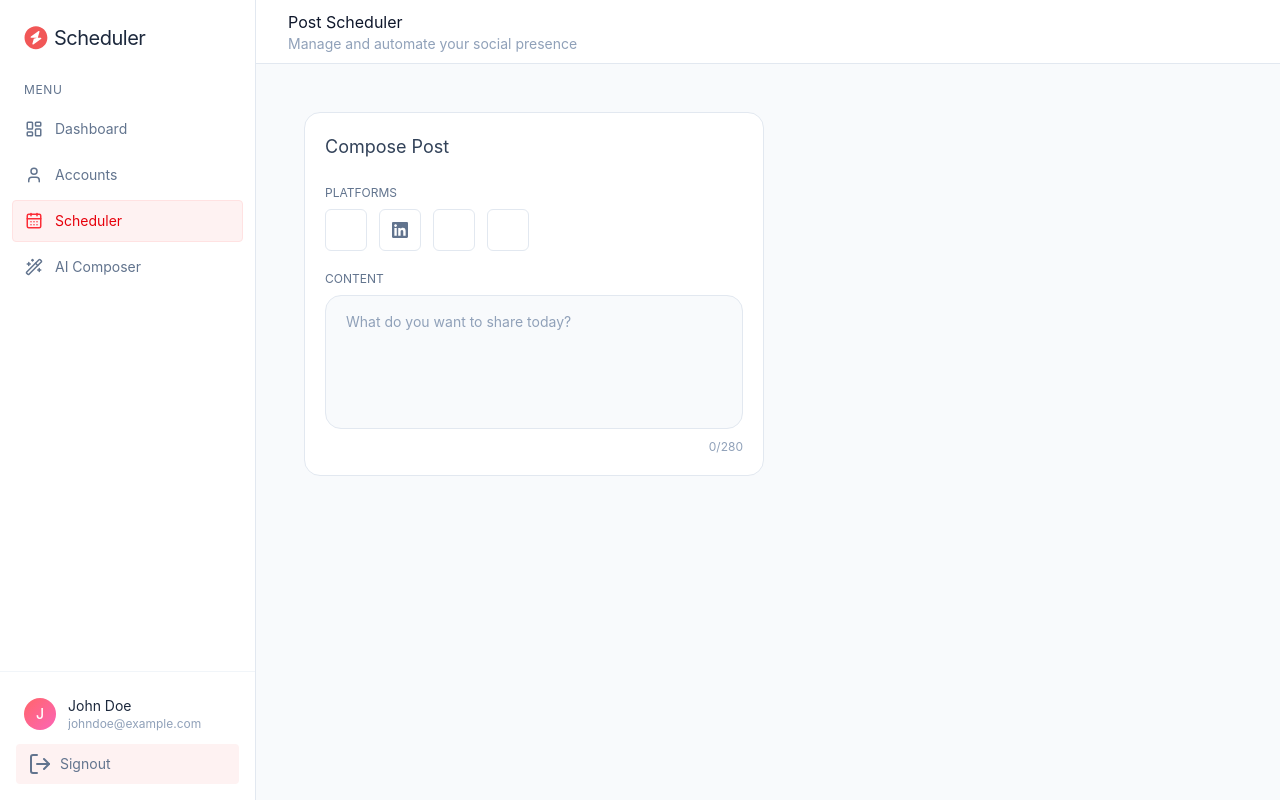
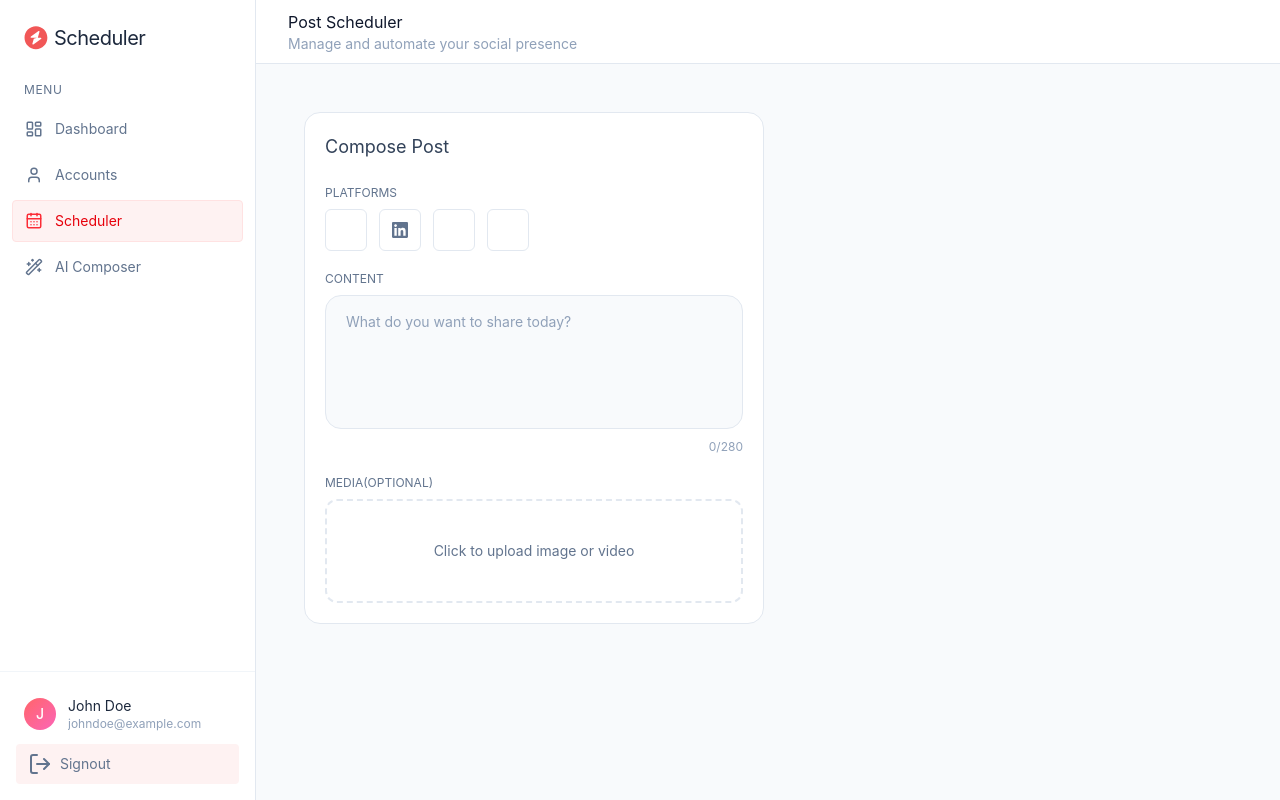
Before and after one commit to manassingha/Socially--Social-Media-Post-Automation, a React (Vite) app in the folder client/: page /schedule in a window 1280 px wide. Built offline with nearby package versions, Linux system fonts and the light colour scheme; some icons are missing.

Commit message:
add the media upload section of the form

```diff
--- a/client/src/pages/Scheduler.tsx
+++ b/client/src/pages/Scheduler.tsx
@@ -1,5 +1,6 @@
 import { useEffect, useState } from "react";
 import { dummyPostsData, PLATFORMS } from "../assets/assets";
+import { XIcon } from "lucide-react";
 
 const Scheduler = () => {
   const [posts, setPosts] = useState<any[]>([]);
@@ -93,7 +94,50 @@ const Scheduler = () => {
               </div>
             </div>
             {/* media upload  */}
+            <div>
+              <label className="block text-xs text-slate-500 uppercase mb-2">
+                Media(Optional)
+              </label>
+              {mediaFile ? (
+                <div className="relative rounded-xl overflow-hidden border border-slate-200 bg-slate-50">
+                  {mediaFile.type.startsWith("image/") ? (
+                    <img
+                      src={URL.createObjectURL(mediaFile)}
+                      alt="preview"
+                      className="w-full h-40 object-cover"
+                    />
+                  ) : (
+                    <video
+                      src={URL.createObjectURL(mediaFile)}
+                      className="w-full h-40 object-cover"
+                      controls
+                    />
+                  )}
 
+                  <button
+                    type="button"
+                    onClick={() => setMediaFile(null)}
+                    className="absolute top-2 right-2 size-7 bg-slate-900/60 hover:bg-slate-900/80 text-white rounded-full flex items-center justify-center transition-colors"
+                  >
+                    <XIcon className="size-3.5" />
+                  </button>
+                </div>
+              ) : (
+                <label className="flex items-center justify-center gap-2 mt-2 p-5 py-10 border-2 border-dashed border-slate-200 rounded-xl cursor-pointer hover:border-red-300 hover:bg-red-50/30 translate-all group">
+                  <span className="text-sm text-slate-500 group-hover:text-red-600 transition-colors">
+                    Click to upload image or video{" "}
+                  </span>
+                  <input
+                    type="file"
+                    accept="image/*, video/*"
+                    className="hidden"
+                    onChange={(e) =>
+                      e.target.files?.[0] && setMediaFile(e.target.files[0])
+                    }
+                  />
+                </label>
+              )}
+            </div>
             {/* date and time */}
 
             {/* submit button */}
```
